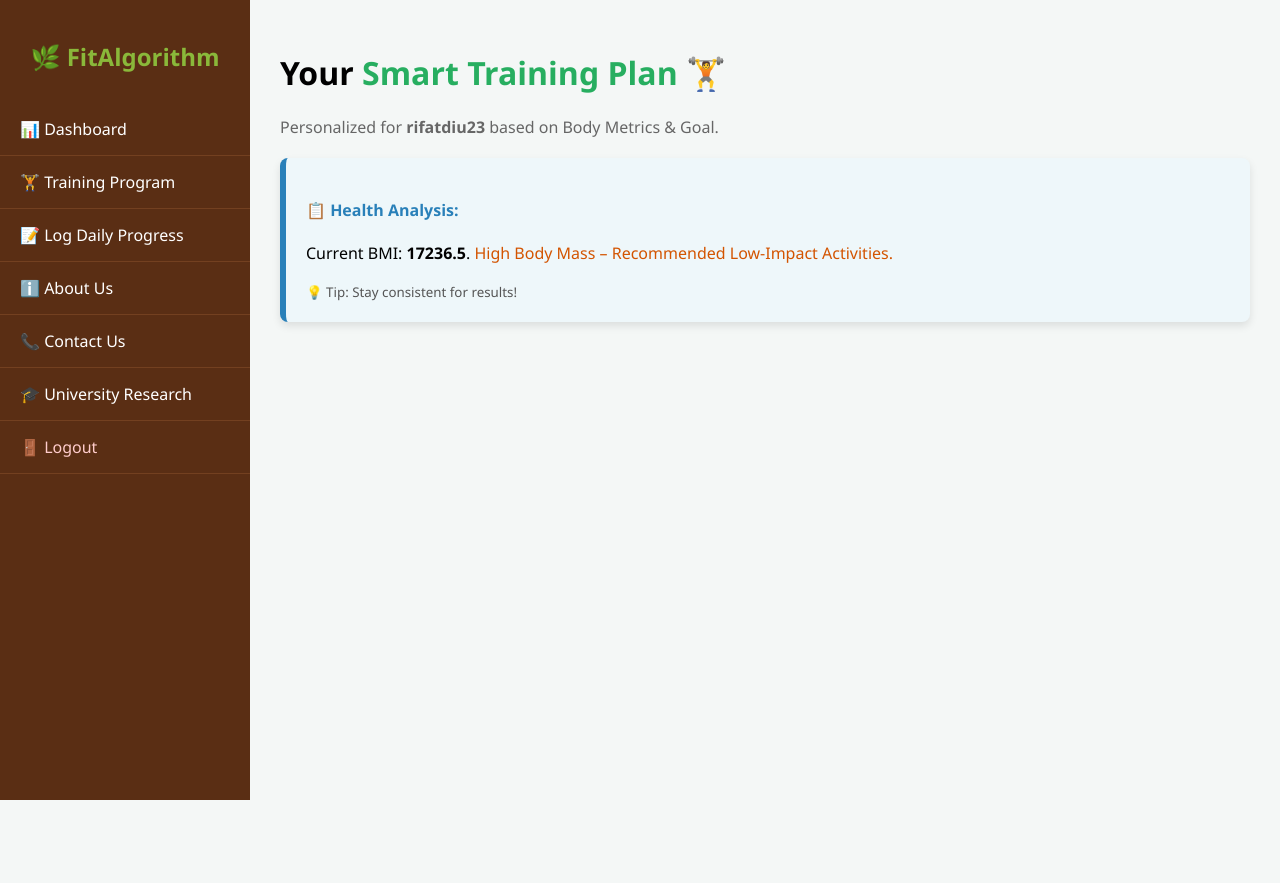
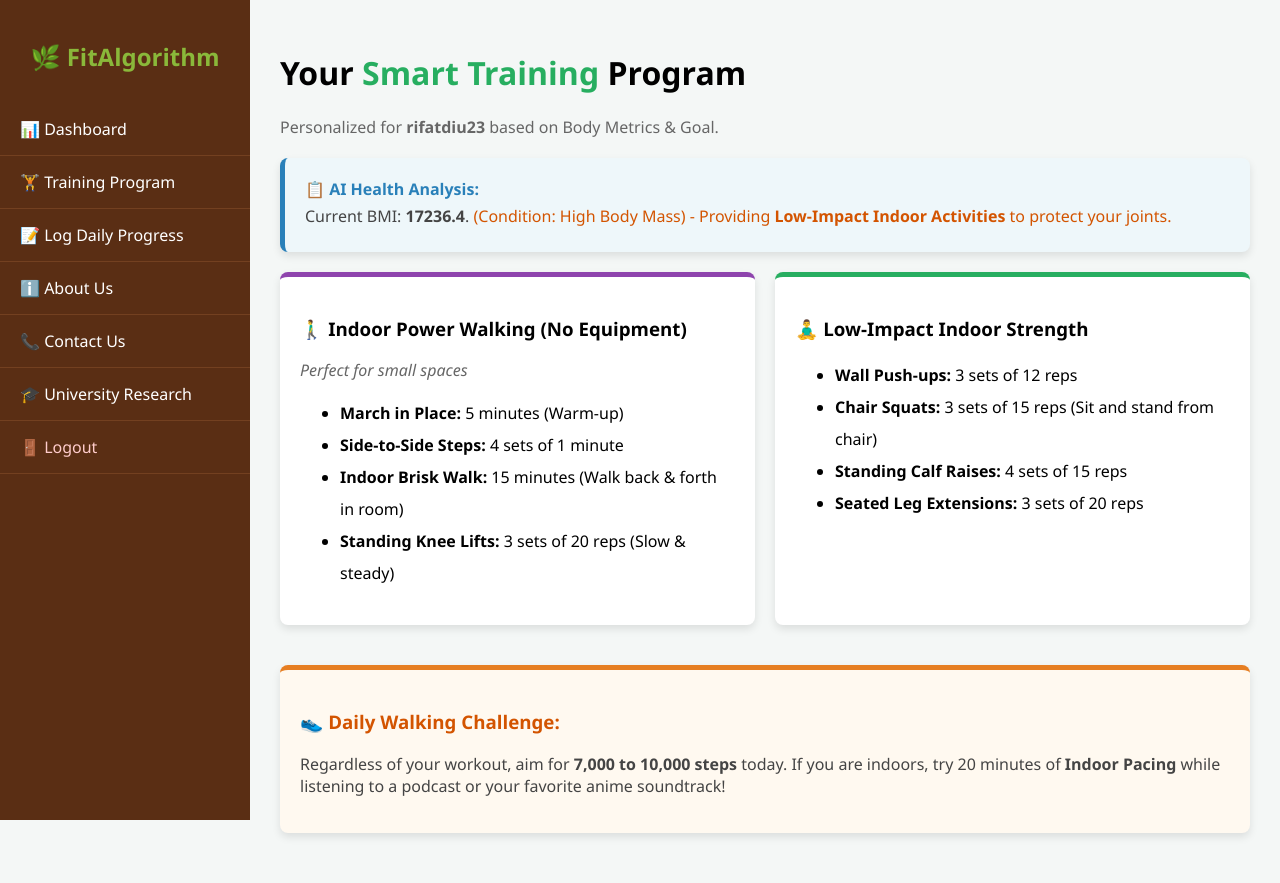
Before and after one commit to sikder2305341203/Capstone-Project-, a Flask app: page /training in a window 1280 px wide. Before the commit the page ends 800 px from the top, so only its background shows below. Run offline with Flask 3, Linux system fonts and the light colour scheme; a user stored in the database is signed in; data comes from the database, SQL or seed files in the repository.

Commit message:
Enhanced training module structure and styling

```diff
--- a/templates/training.html
+++ b/templates/training.html
@@ -2,8 +2,9 @@
 
 {% block content %}
 <div style="margin-bottom: 20px;">
-    <h1>Your <span style="color: #27ae60;">Smart Training Plan</span> 🏋️</h1>
-    <p style="color: #666;">Personalized for <strong>{{ username }}</strong> based on Body Metrics & Goal.</p>
+    <h1>Your <span style="color: #27ae60;">Smart Training</span> Program</h1>
+    <p style="color: #666; font-size: 16px;">Personalized for <strong>{{ username }}</strong> based on Body Metrics &
+        Goal.</p>
 </div>
 
 {% set weight = profile[2] | float %}
@@ -11,17 +12,93 @@
 {% set goal = profile[4] %}
 {% set location = profile[6] %}
 {% set height_m = height / 100 %}
-{% set bmi = (weight / (height_m * height_m) + 0.05) | round(1) %} <!-- subtle tweak -->
+{% set bmi = (weight / (height_m * height_m)) | round(1) %}
 
-<div class="card" style="border-left: 6px solid #2980b9; background-color: #eef7fa;">
-    <h4 style="color: #2980b9;">📋 Health Analysis:</h4>
-    <p>Current BMI: <strong>{{ bmi }}</strong>.
+<div class="card" style="border-left: 5px solid #2980b9; background-color: #eef7fa;">
+    <h4 style="margin: 0; color: #2980b9;">📋 AI Health Analysis:</h4>
+    <p style="margin: 5px 0; color: #444;">
+        Current BMI: <strong>{{ bmi }}</strong>.
         {% if bmi > 30 %}
-        <span style="color: #d35400;">High Body Mass – Recommended Low-Impact Activities.</span>
+        <span style="color: #d35400;">(Condition: High Body Mass) - Providing <strong>Low-Impact Indoor
+                Activities</strong> to protect your joints.</span>
         {% else %}
-        <span>Fit/Active – High-Intensity routines included.</span>
+        <span>(Condition: Fit/Active) - Providing <strong>High-Intensity</strong> routines for maximum results.</span>
         {% endif %}
     </p>
-    <small style="color:#555;">💡 Tip: Stay consistent for results!</small>
+</div>
+
+<div style="display: flex; gap: 20px; flex-wrap: wrap; margin-top: 20px;">
+
+    {% if bmi > 30 %}
+    <div class="card" style="flex: 1; border-top: 5px solid #8e44ad; min-width: 300px;">
+        <h3>🚶‍♂️ Indoor Power Walking (No Equipment)</h3>
+        <p style="color: #666; font-style: italic;">Perfect for small spaces</p>
+        <ul style="line-height: 2;">
+            <li><strong>March in Place:</strong> 5 minutes (Warm-up)</li>
+            <li><strong>Side-to-Side Steps:</strong> 4 sets of 1 minute</li>
+            <li><strong>Indoor Brisk Walk:</strong> 15 minutes (Walk back & forth in room)</li>
+            <li><strong>Standing Knee Lifts:</strong> 3 sets of 20 reps (Slow & steady)</li>
+        </ul>
+    </div>
+    <div class="card" style="flex: 1; border-top: 5px solid #27ae60; min-width: 300px;">
+        <h3>🧘‍♂️ Low-Impact Indoor Strength</h3>
+        <ul style="line-height: 2;">
+            <li><strong>Wall Push-ups:</strong> 3 sets of 12 reps</li>
+            <li><strong>Chair Squats:</strong> 3 sets of 15 reps (Sit and stand from chair)</li>
+            <li><strong>Standing Calf Raises:</strong> 4 sets of 15 reps</li>
+            <li><strong>Seated Leg Extensions:</strong> 3 sets of 20 reps</li>
+        </ul>
+    </div>
+
+    {% elif location == 'Home' %}
+    <div class="card" style="flex: 1; border-top: 5px solid #e74c3c; min-width: 300px;">
+        <h3>🔥 Home HIIT (Fat Burn)</h3>
+        <ul style="line-height: 2;">
+            <li><strong>Burpees:</strong> 3 sets of 12 reps</li>
+            <li><strong>Mountain Climbers:</strong> 3 sets of 30 seconds</li>
+            <li><strong>Jumping Jacks:</strong> 4 sets of 45 seconds</li>
+            <li><strong>Plank to Push-up:</strong> 3 sets of 10 reps</li>
+        </ul>
+    </div>
+    <div class="card" style="flex: 1; border-top: 5px solid #f1c40f; min-width: 300px;">
+        <h3>💪 Home Strength (Muscle Gain)</h3>
+        <ul style="line-height: 2;">
+            <li><strong>Diamond Push-ups:</strong> 3 sets to failure</li>
+            <li><strong>Bulgarian Split Squats:</strong> 3 sets of 12 reps/leg</li>
+            <li><strong>Pike Push-ups:</strong> 3 sets of 10 reps</li>
+            <li><strong>Superman Hold:</strong> 3 sets of 30 seconds</li>
+        </ul>
+    </div>
+
+    {% else %}
+    <div class="card" style="flex: 1; border-top: 5px solid #c0392b; min-width: 300px;">
+        <h3>🦍 Gym Strength & Power</h3>
+        <ul style="line-height: 2;">
+            <li><strong>Barbell Squats:</strong> 4 sets of 8-10 reps</li>
+            <li><strong>Bench Press:</strong> 4 sets of 10 reps</li>
+            <li><strong>Deadlifts:</strong> 3 sets of 6 reps</li>
+            <li><strong>Lat Pulldowns:</strong> 3 sets of 12 reps</li>
+        </ul>
+    </div>
+    <div class="card" style="flex: 1; border-top: 5px solid #2980b9; min-width: 300px;">
+        <h3>🏃‍♂️ Gym Cardio & Machines</h3>
+        <ul style="line-height: 2;">
+            <li><strong>Incline Treadmill Walk:</strong> 15 minutes (Level 5-8)</li>
+            <li><strong>Elliptical Trainer:</strong> 10 minutes (High resistance)</li>
+            <li><strong>Leg Press Machine:</strong> 3 sets of 15 reps</li>
+            <li><strong>Bicep Curls (Cable):</strong> 3 sets of 12 reps</li>
+        </ul>
+    </div>
+    {% endif %}
+
+</div>
+
+<div class="card" style="border-top: 5px solid #e67e22; margin-top: 20px; background-color: #fff9f0;">
+    <h3 style="color: #d35400;">👟 Daily Walking Challenge:</h3>
+    <p style="font-size: 16px; color: #444;">
+        Regardless of your workout, aim for <strong>7,000 to 10,000 steps</strong> today.
+        If you are indoors, try 20 minutes of <strong>Indoor Pacing</strong> while listening to a podcast or your
+        favorite anime soundtrack!
+    </p>
 </div>
 {% endblock %}
```
